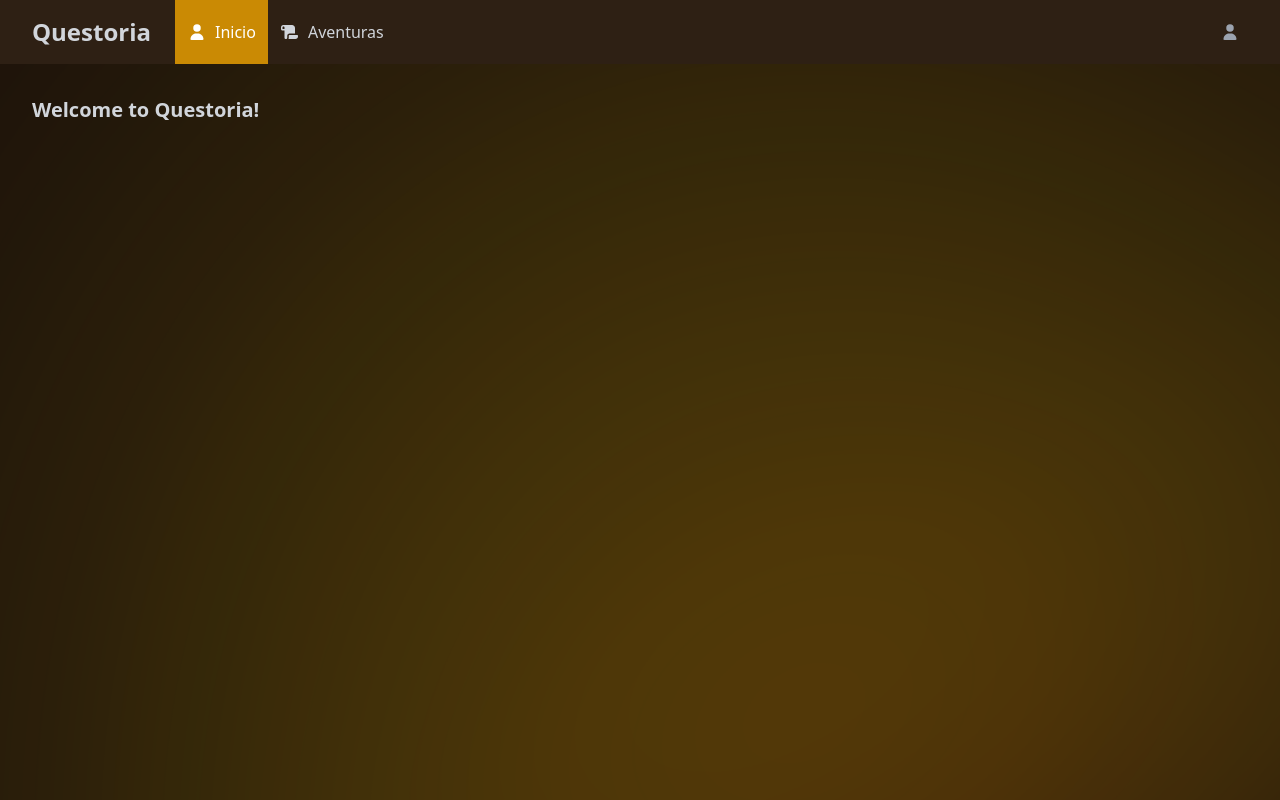
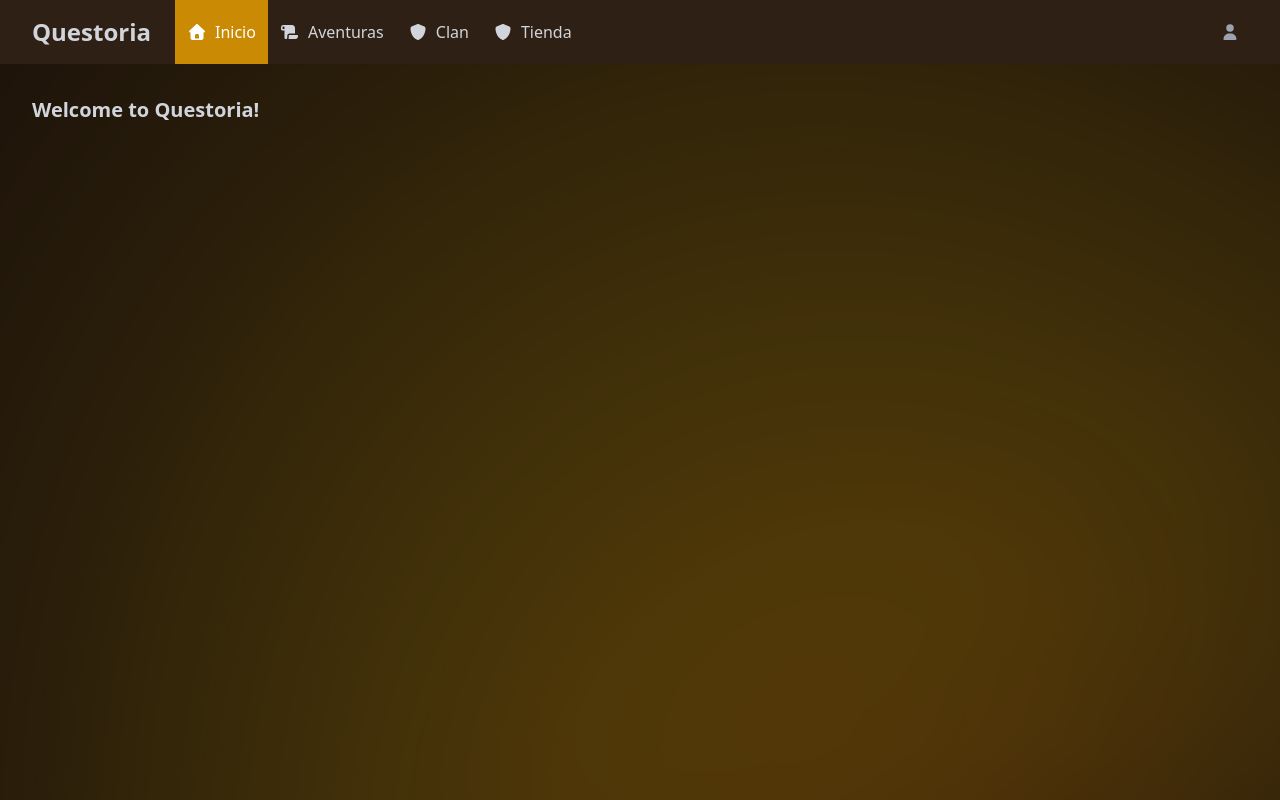
Before and after one commit to GwerhDev/Questoria-Web, a React (Vite) app: page / in a window 1280 px wide. Built offline with nearby package versions, Linux system fonts and the light colour scheme; no server answers.

Commit message:
adding nav menu options

```diff
--- a/src/components/Navbar.jsx
+++ b/src/components/Navbar.jsx
@@ -3,7 +3,7 @@ import { useState } from 'react';
 import { Link, useLocation } from 'react-router-dom';
 import { useSelector, useDispatch } from 'react-redux';
 import { FontAwesomeIcon } from '@fortawesome/react-fontawesome';
-import { faUser, faBars, faTimes, faScroll } from '@fortawesome/free-solid-svg-icons';
+import { faUser, faBars, faTimes, faScroll, faHome, faShield } from '@fortawesome/free-solid-svg-icons';
 import { logoutUser } from '../store/accountSlice';
 
 export const Navbar = () => {
@@ -44,12 +44,20 @@ export const Navbar = () => {
             <div className="hidden sm:block sm:ml-6 h-full">
               <div className="flex h-full">
                 <Link to="/" className={getLinkClass('/')}>
-                  <FontAwesomeIcon icon={faUser} />
+                  <FontAwesomeIcon icon={faHome} />
                   Inicio
                 </Link>
                 <Link to="/adventure" className={getLinkClass('/adventure')}>
                   <FontAwesomeIcon icon={faScroll} />
                   Aventuras
+                </Link>
+                <Link to="/clan" className={getLinkClass('/adventure')}>
+                  <FontAwesomeIcon icon={faShield} />
+                  Clan
+                </Link>
+                <Link to="/shop" className={getLinkClass('/adventure')}>
+                  <FontAwesomeIcon icon={faShield} />
+                  Tienda
                 </Link>
               </div>
             </div>
@@ -80,8 +88,22 @@ export const Navbar = () => {
 
       <div className={`${isMobileMenuOpen ? 'block' : 'hidden'} sm:hidden`}>
         <div className="px-2 pt-2 pb-3 space-y-1">
-          <Link to="/" className={getLinkClass('/')}>Inicio</Link>
-          <Link to="/adventure" className={getLinkClass('/adventure')}>Aventuras</Link>
+          <Link to="/" className={getLinkClass('/')}>
+            <FontAwesomeIcon icon={faHome} />
+            Inicio
+          </Link>
+          <Link to="/adventure" className={getLinkClass('/adventure')}>
+            <FontAwesomeIcon icon={faScroll} />
+            Aventuras
+          </Link>
+          <Link to="/clan" className={getLinkClass('/adventure')}>
+            <FontAwesomeIcon icon={faShield} />
+            Clan
+          </Link>
+          <Link to="/shop" className={getLinkClass('/adventure')}>
+            <FontAwesomeIcon icon={faShield} />
+            Tienda
+          </Link>
         </div>
       </div>
     </nav>
```
